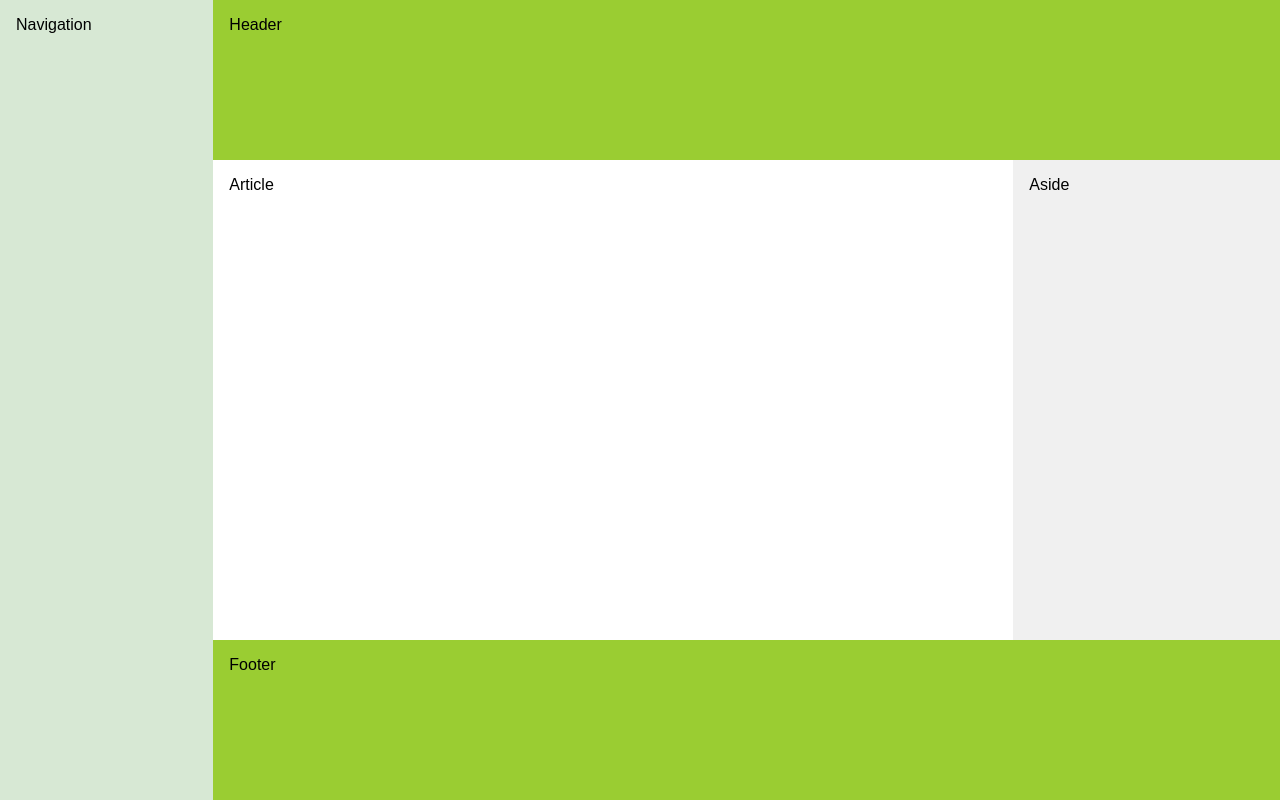
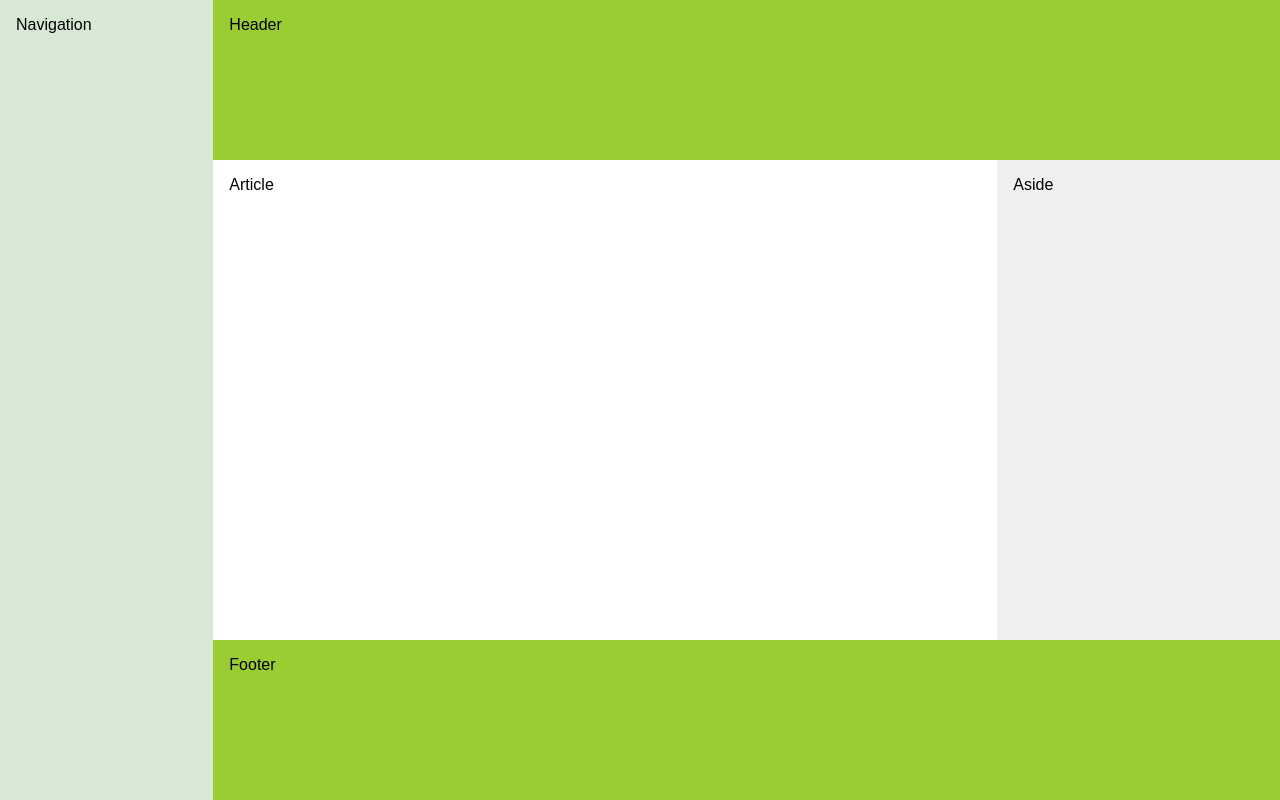
Before and after one commit to acciojob/split-screen-styling-dhulam07, a website: page main.html in a window 1280 px wide. Drawn offline with Linux system fonts and the light colour scheme.

Commit message:
created a submission

```diff
--- a/styles.css
+++ b/styles.css
@@ -1,8 +1,12 @@
-/* Updated styles.css - Added background to aside */
+/* Fixed styles.css - Use flex-grow values matching test */
 * {
   box-sizing: border-box;
   margin: 0;
   padding: 0;
+}
+
+html, body {
+  height: 100%;
 }
 
 body {
@@ -21,6 +25,7 @@ main {
   flex: 1;
   display: flex;
   flex-direction: column;
+  height: 100%;
 }
 
 header, footer {
@@ -32,18 +37,18 @@ header, footer {
 .content {
   flex: 1;
   display: flex;
-  min-height: 0; /* Allow flex children to shrink */
+  min-height: 0;
 }
 
 article {
-  flex: 0 0 75%; /* 3/4 */
+  flex: 3 1 0%; /* Matches test exactly: 3/4 proportional */
   min-height: 60vh;
   padding: 1em;
-  background-color: white; /* Added for visibility */
+  background-color: white;
 }
 
 aside {
-  flex: 0 0 25%; /* 1/4 */
+  flex: 1 1 0%; /* Matches test exactly: 1/4 proportional */
   padding: 1em;
-  background-color: #f0f0f0; /* Added light gray background */
+  background-color: #f0f0f0;
 }
```
